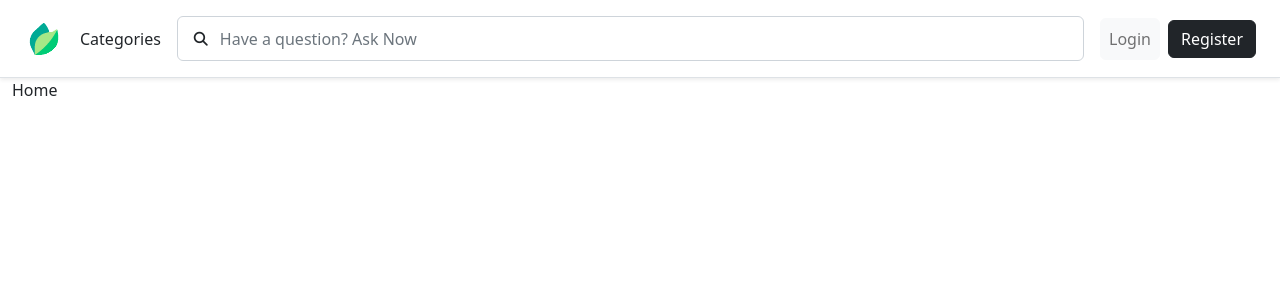
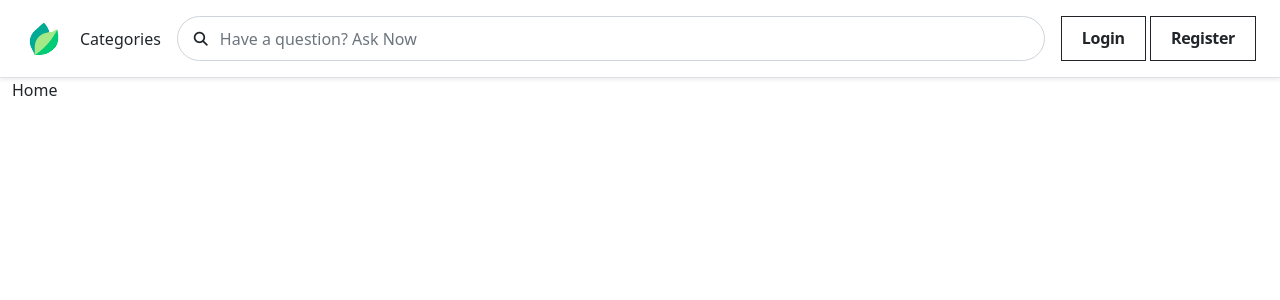
Before and after one commit to leduytam/online-academy, a Node server app: page / in a window 1280 px wide. Shown: the top 300 px of the page. Run offline with Node 20, Linux system fonts and the light colour scheme; style sheets or scripts are compiled from the project's sources; some libraries are stand-ins or nearby versions.

Commit message:
OA-35 | Complete UI for header

```diff
--- /dev/null
+++ b/public/scss/components/buttons.scss
@@ -0,0 +1,15 @@
+.btn-app {
+  overflow: hidden;
+  padding: 12px 20px;
+  font-size: 1rem;
+  font-weight: 700;
+  line-height: 1.2;
+  letter-spacing: -0.02rem;
+  border-radius: 0px;
+  transition: all 0.3s ease-in-out;
+  cursor: pointer;
+  &:focus {
+    box-shadow: none;
+    border: 2px solid rgb(88, 154, 110);
+  }
+}
--- /dev/null
+++ b/public/scss/components/search.scss
@@ -0,0 +1,25 @@
+.search {
+  position: relative;
+  display: flex;
+  align-items: center;
+  justify-content: center;
+  overflow: hidden;
+}
+
+.search input {
+  height: 45px;
+  text-indent: 30px;
+  border-radius: 50px;
+
+}
+
+.search input:focus {
+  box-shadow: none;
+  border: 2px solid rgb(88, 154, 110);
+}
+
+.search .btn-search {
+  position: absolute;
+  left: 20px;
+  height: 30px;
+}
--- a/public/scss/header.scss
+++ /dev/null
@@ -1,23 +0,0 @@
-.search {
-  position: relative;
-  display: flex;
-  align-items: center;
-  justify-content: center;
-  overflow: hidden;
-}
-
-.search input {
-  height: 45px;
-  text-indent: 30px;
-}
-
-.search input:focus {
-  box-shadow: none;
-  border: 2px solid rgb(88, 154, 110);
-}
-
-.search .btn-search {
-  position: absolute;
-  left: 20px;
-  height: 30px;
-}
--- a/public/scss/main.scss
+++ b/public/scss/main.scss
@@ -1,2 +1,6 @@
+// components
+@import './components/buttons.scss';
+@import './components/search.scss';
+
 @import 'student.scss';
 @import 'header.scss';
--- a/src/views/partials/header.hbs
+++ b/src/views/partials/header.hbs
@@ -71,7 +71,7 @@
     </form>
 
     <button
-      class='navbar-toggler'
+      class='navbar-toggler ms-3'
       type='button'
       data-bs-toggle='collapse'
       data-bs-target='#navbarNavDropdown'
@@ -128,12 +128,9 @@
           </li>
         {{else}}
           <li class='nav-item'>
-            <a class='nav-link btn btn-light me-2' href='/login'>Login</a>
+            <a class='btn btn-outline-dark btn-app' href='/login'>Login</a>
+            <a class='btn btn-outline-dark btn-app' href='/register'>Register</a>
           </li>
-          <li class='nav-item'>
-            <a class='btn btn-dark' href='/register'>Register</a>
-          </li>
-
         {{/if}}
       </ul>
     </div>
```
